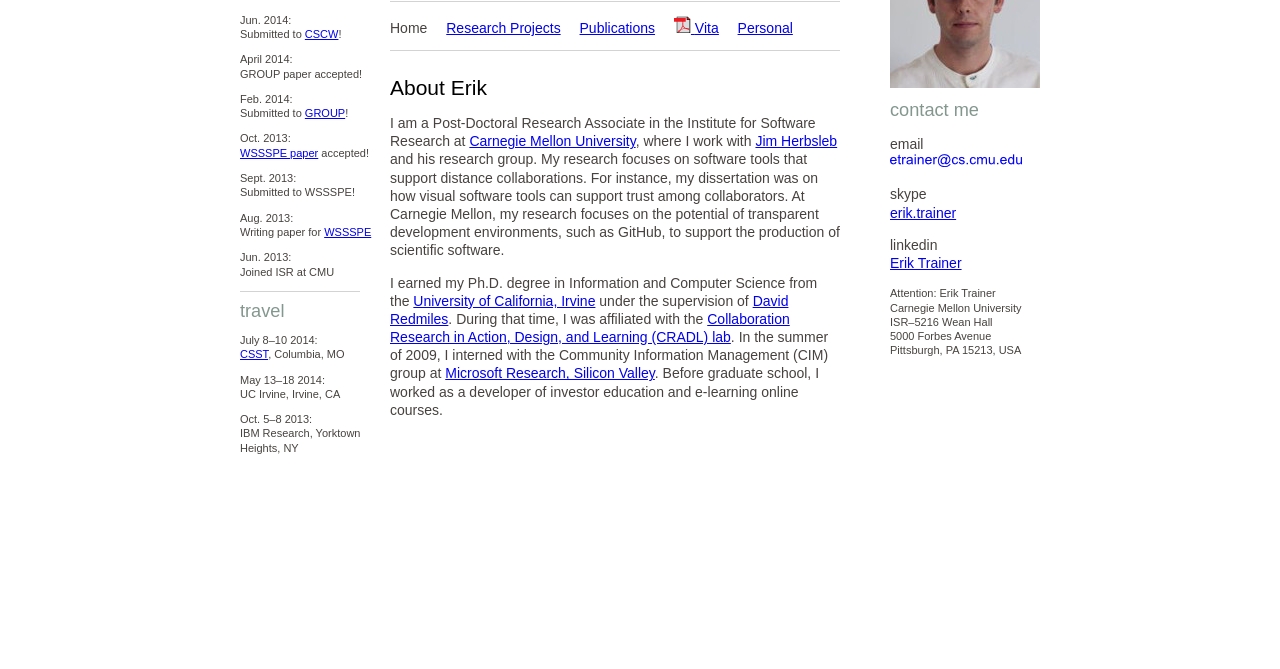
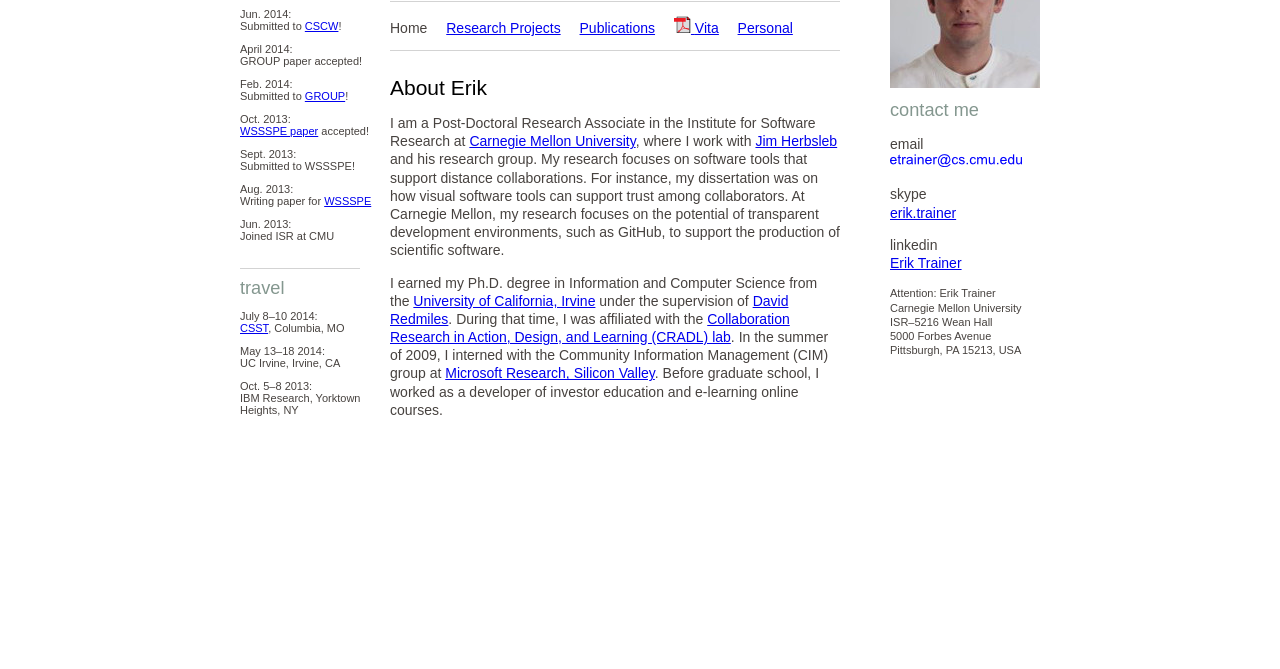
Before and after one commit to etrainer/irc-bot, a plain HTML site: page website/index.html in a window 1280 px wide. Shown: the part 131-800 px from the top of the page. Drawn offline with Linux system fonts and the light colour scheme; a web font is replaced by a local one.

Commit message:
Formatted news and travel as lists

```diff
--- a/website/css/style.css
+++ b/website/css/style.css
@@ -39,7 +39,7 @@ body {
 	padding: 2em 0 0 0em;
 }
 
-#news p {
+#news li {
 	font-size: 11px;
 }
 
--- a/website/index.html
+++ b/website/index.html
@@ -24,20 +24,23 @@
 		<div id="news">
 
 			<h3>news</h3>
-			<p>Aug. 2014:<br/>CSCW paper accepted!</p>
-			<p>Jun. 2014:<br/>Submitted to <a href="http://cscw.acm.org/2015/index.php">CSCW</a>!</p>
-			<p>April 2014:<br/>GROUP paper accepted!</p>
-			<p>Feb. 2014:<br/>Submitted to <a href="http://www.acm.org/conferences/group/conferences/group14/">GROUP</a>!</p>
-			<p>Oct. 2013:<br/><a href="http://dx.doi.org/10.6084/m9.figshare.790754">WSSSPE paper</a> accepted!</p>
-			<p>Sept. 2013:<br/>Submitted to WSSSPE!</p>
-			<p>Aug. 2013:<br/>Writing paper for <a href="http://wssspe.researchcomputing.org.uk">WSSSPE</a></p>
-			<p>Jun. 2013:<br/>Joined ISR at CMU</p>
+			<ul>
+				<li>Aug. 2014:<br/>CSCW paper accepted!</li>
+				<li>Jun. 2014:<br/>Submitted to <a href="http://cscw.acm.org/2015/index.php">CSCW</a>!</li>
+				<li>April 2014:<br/>GROUP paper accepted!</li>
+				<li>Feb. 2014:<br/>Submitted to <a href="http://www.acm.org/conferences/group/conferences/group14/">GROUP</a>!</li>
+				<li>Oct. 2013:<br/><a href="http://dx.doi.org/10.6084/m9.figshare.790754">WSSSPE paper</a> accepted!</li>
+				<li>Sept. 2013:<br/>Submitted to WSSSPE!</li>
+				<li>Aug. 2013:<br/>Writing paper for <a href="http://wssspe.researchcomputing.org.uk">WSSSPE</a></li>
+				<li>Jun. 2013:<br/>Joined ISR at CMU</li>
+			</ul>
 			<div class="line-seperator"></div>
 			<h3>travel</h3>
-
-			<p>July 8&ndash;10 2014:<br/><a href="http://dev.sociotech.net/v2/archives/15783">CSST</a>, Columbia, MO</p>
-			<p>May 13&ndash;18 2014:<br/>UC Irvine, Irvine, CA</p>
-			<p>Oct. 5&ndash;8 2013:<br/>IBM Research, Yorktown Heights, NY</p>
+			<ul>
+				<li>July 8&ndash;10 2014:<br/><a href="http://dev.sociotech.net/v2/archives/15783">CSST</a>, Columbia, MO</li>
+				<li>May 13&ndash;18 2014:<br/>UC Irvine, Irvine, CA</li>
+				<li>Oct. 5&ndash;8 2013:<br/>IBM Research, Yorktown Heights, NY</li>
+			</ul>
 
 		</div>
 	</div>
```
Also changed, not shown: website/personal.html (+15 -12 lines), website/projects.html (+15 -12 lines), website/pubs.html (+15 -12 lines), 1 other file.
